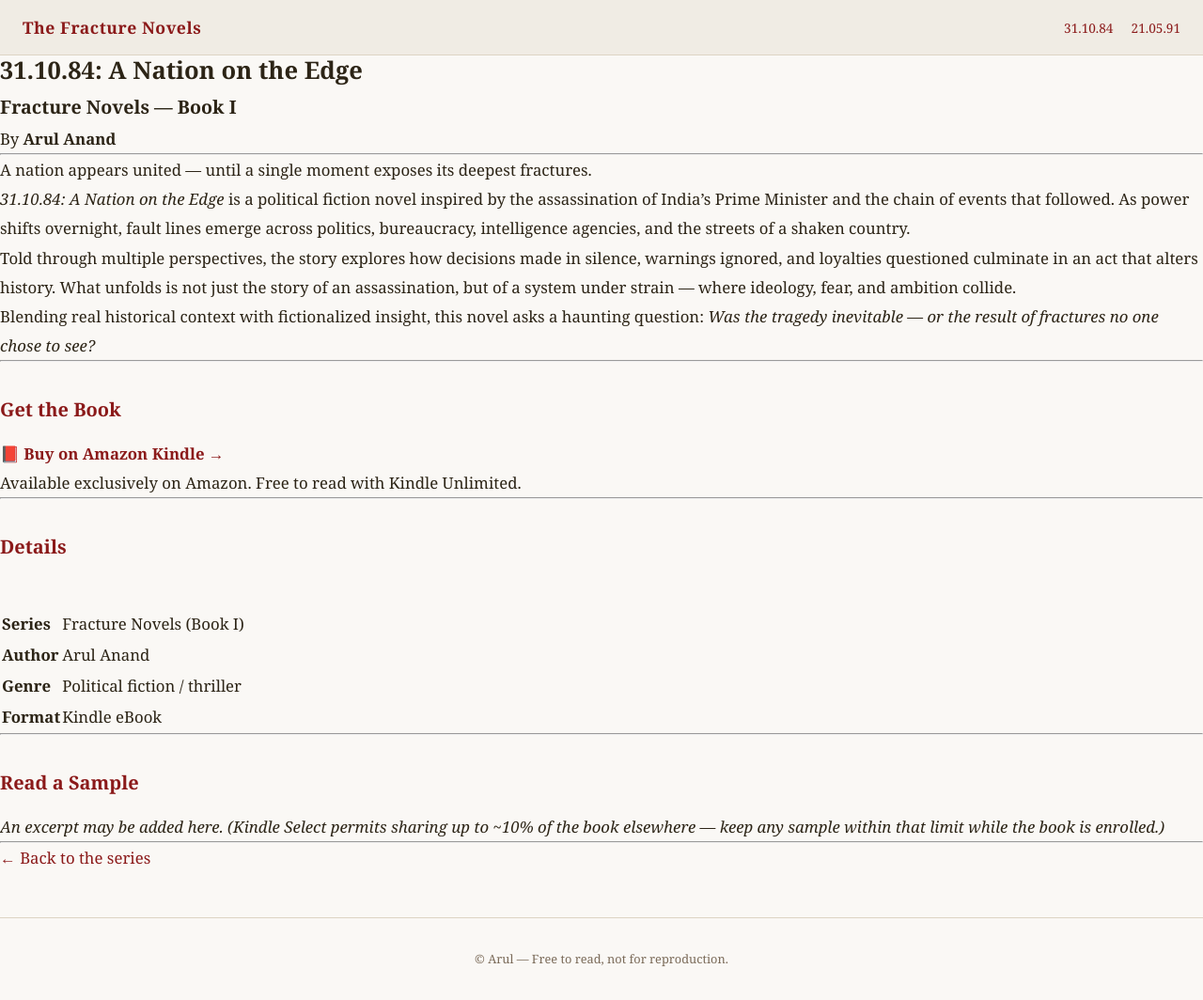
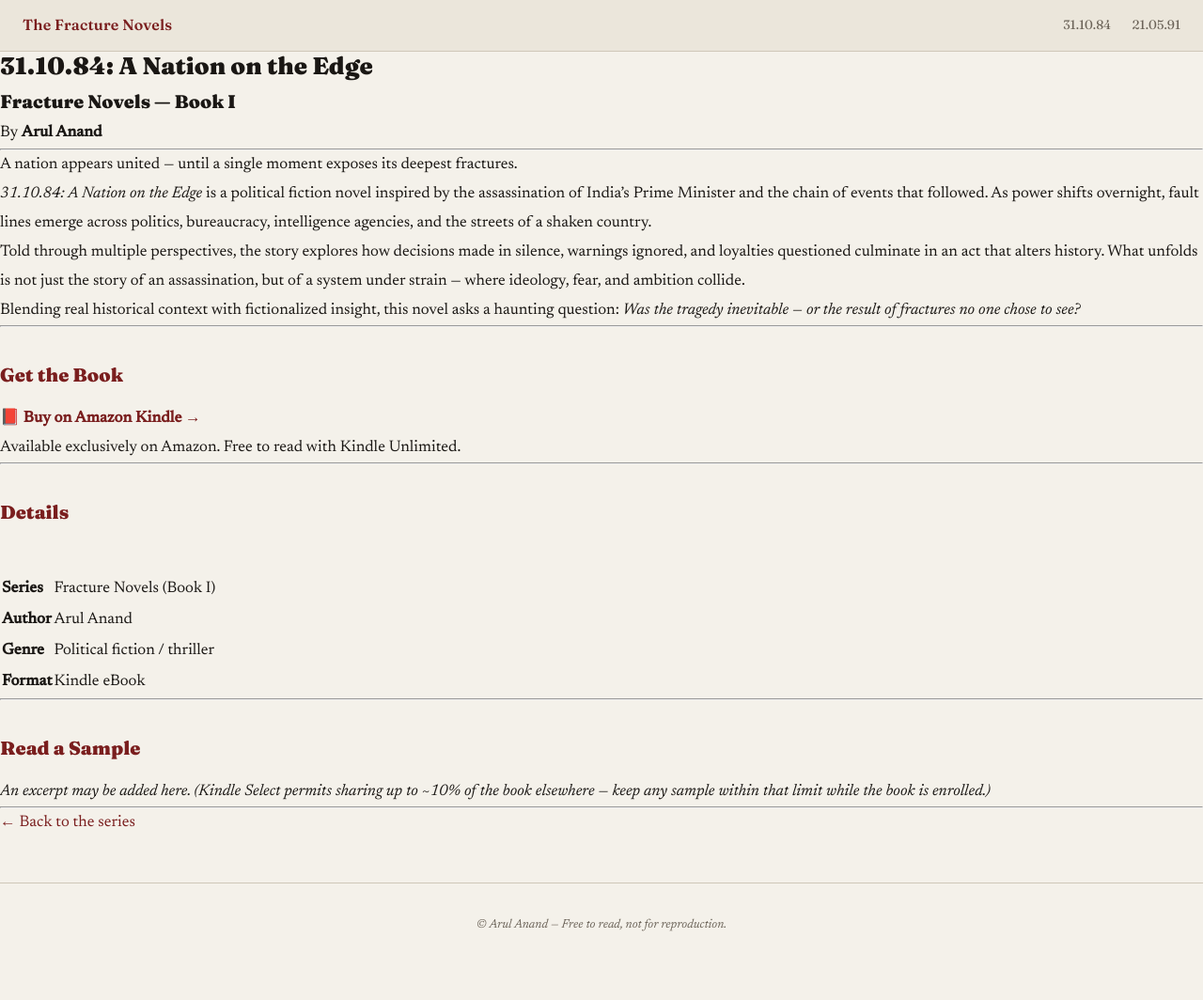
Before and after one commit to i-m-arul/books, a Jekyll site: the page built from books/31-10-84/README.md, in a window 1280 px wide. Shown: the whole page at 94% size. Built offline with Jekyll 4.4.1, drawn with Linux system fonts in a browser that asks for light colours; our own code applies the rules of GitHub Pages for plain Markdown files; after the commit the page ends 1028 px from its top, so only the background shows below that.

Commit message:
Consistent Fraunces/Newsreader fonts across site; full-width buttons on mobile

```diff
--- a/_layouts/default.html
+++ b/_layouts/default.html
@@ -6,32 +6,40 @@
 <meta charset="UTF-8">
 <meta name="viewport" content="width=device-width, initial-scale=1">
 <title>{{ page.title }} — {{ site.title }}</title>
+<link rel="preconnect" href="https://fonts.googleapis.com">
+<link rel="preconnect" href="https://fonts.gstatic.com" crossorigin>
+<link href="https://fonts.googleapis.com/css2?family=Fraunces:opsz,wght@9..144,400;9..144,600;9..144,900&family=Newsreader:ital,opsz,wght@0,6..72,400;0,6..72,500;1,6..72,400&display=swap" rel="stylesheet">
 <style>
 :root {
-  --bg:#faf8f5; --text:#2c2416; --accent:#8b1a1a; --muted:#7a6a58;
-  --border:#ddd4c4; --nav-bg:#f0ece4; --link:#8b1a1a;
+  --bg:#f4f1ea; --text:#1a1714; --accent:#7a1e1e; --muted:#6b6358;
+  --border:#cfc7b8; --nav-bg:#ebe6db; --link:#7a1e1e;
 }
 @media(prefers-color-scheme:dark){
   :root{--bg:#1a1410;--text:#e8ddd0;--accent:#c9656a;--muted:#9e8c7a;
         --border:#2e2520;--nav-bg:#211c17;--link:#c9656a;}
 }
 *{box-sizing:border-box;margin:0;padding:0}
-body{font-family:Georgia,"Times New Roman",serif;background:var(--bg);
+body{font-family:'Newsreader',Georgia,serif;background:var(--bg);
      color:var(--text);line-height:1.85;font-size:1.05rem;}
 a{color:var(--link);text-decoration:none}
 a:hover{text-decoration:underline}
+h1,h2,h3{font-family:'Fraunces',Georgia,serif}
 .site-header{background:var(--nav-bg);border-bottom:1px solid var(--border);
-  padding:0.8rem 1.5rem;display:flex;align-items:center;gap:1rem;flex-wrap:wrap}
-.site-header .brand{font-size:1.1rem;font-weight:bold;color:var(--accent);
-  letter-spacing:0.03em;text-decoration:none}
+  padding:0.75rem 1.5rem;display:flex;align-items:center;gap:1rem;flex-wrap:wrap}
+.site-header .brand{font-family:'Fraunces',serif;font-size:1rem;font-weight:600;
+  color:var(--accent);letter-spacing:0.01em;text-decoration:none}
 .site-header .brand:hover{text-decoration:none;opacity:0.85}
-.site-header nav{margin-left:auto;font-size:0.85rem;display:flex;gap:1.2rem}
+.site-header nav{margin-left:auto;font-family:'Fraunces',serif;font-size:0.85rem;
+  display:flex;gap:1.4rem}
+.site-header nav a{color:var(--muted)}
+.site-header nav a:hover{color:var(--accent);text-decoration:none}
 .container{max-width:700px;margin:0 auto;padding:2.5rem 1.5rem}
-h1{font-size:1.6rem;margin-bottom:0.3rem;line-height:1.25}
+h1{font-size:1.6rem;margin-bottom:0.3rem;line-height:1.2}
 h2{font-size:1.25rem;margin:2rem 0 0.8rem;color:var(--accent)}
 .subtitle{color:var(--muted);font-style:italic;font-size:0.95rem;margin-bottom:2rem}
-footer{text-align:center;padding:2rem;color:var(--muted);
-  font-size:0.8rem;border-top:1px solid var(--border);margin-top:3rem}
+footer{text-align:center;padding:2rem 1.5rem;color:var(--muted);
+  font-size:0.82rem;border-top:1px solid var(--border);margin-top:3rem;
+  font-family:'Newsreader',serif;font-style:italic}
 </style>
 </head>
 <body>
@@ -44,7 +52,7 @@ footer{text-align:center;padding:2rem;color:var(--muted);
 </header>
 {{ content }}
 <footer>
-  <p>© Arul &mdash; Free to read, not for reproduction.</p>
+  <p>&copy; Arul Anand &mdash; Free to read, not for reproduction.</p>
 </footer>
 </body>
 </html>
--- a/index.html
+++ b/index.html
@@ -51,6 +51,8 @@
     .book{grid-template-columns:1fr;gap:18px}
     .date-tag{justify-self:start;padding:12px 18px;font-size:1.5rem}
     body{font-size:18px}
+    .read-btn,.kindle-btn{display:block;text-align:center;width:100%;margin:10px 0 0 0}
+    .ku{margin-top:8px}
   }
 </style>
 </head>
```
